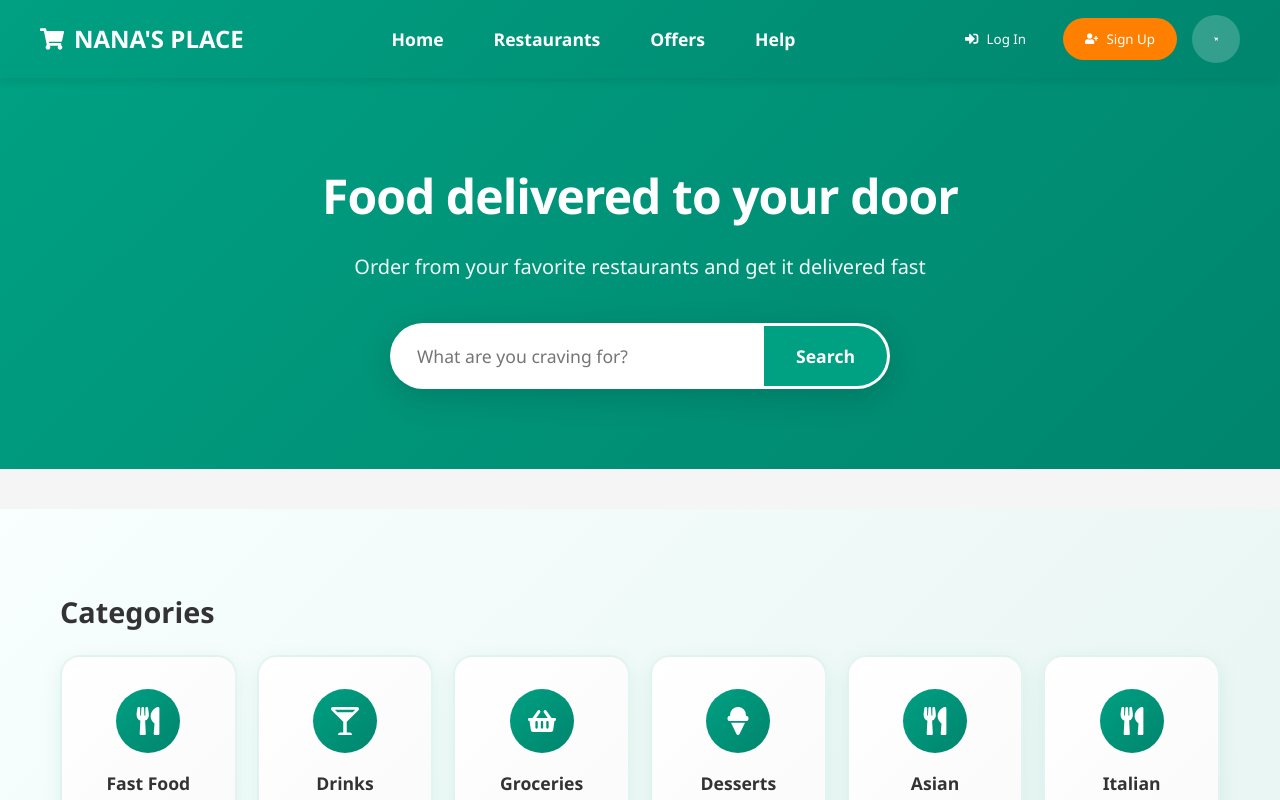
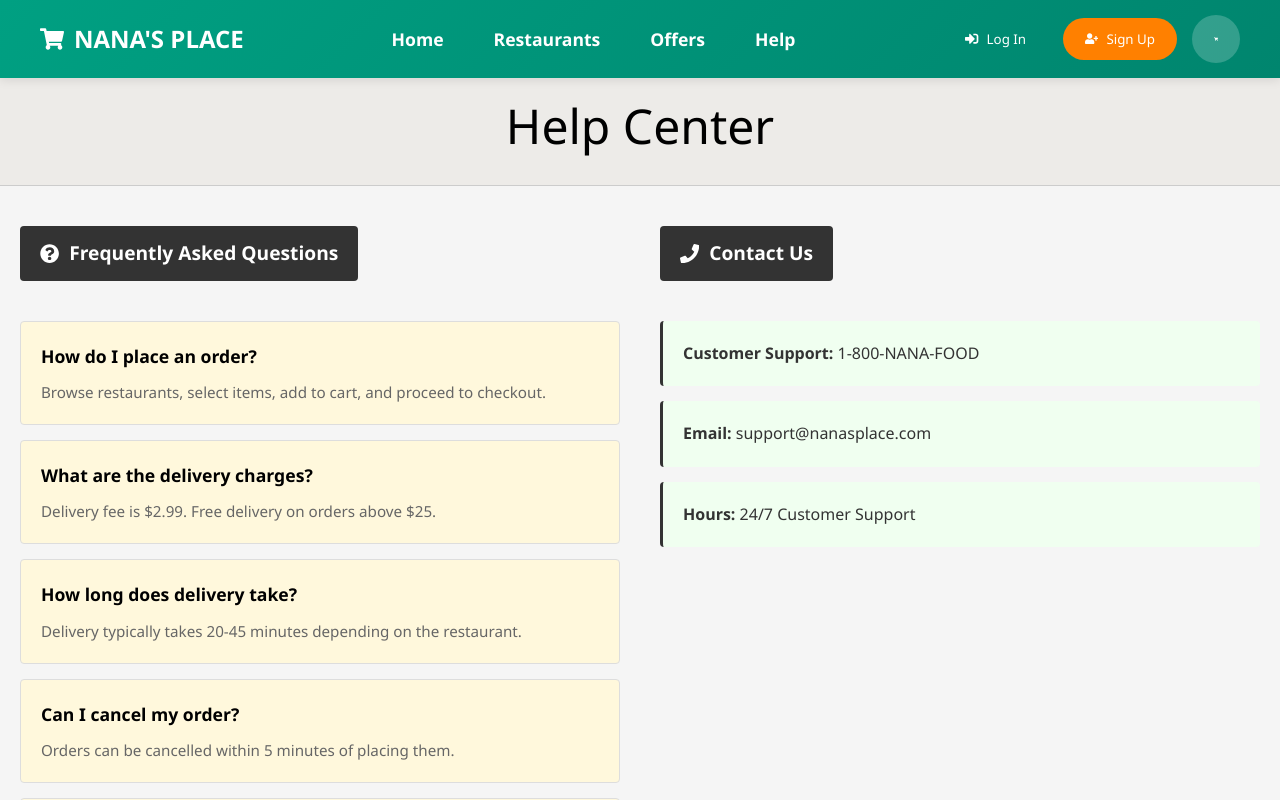
Before and after one commit to annetnyabuto/NANA_PLACE, a React (Vite) app: page / in a window 1280 px wide. Both pictures are taken after a click on the link "Help". Shown: the top 800 px of the page. Built offline with nearby package versions, Linux system fonts and the light colour scheme.

Commit message:
worked on help component

```diff
--- a/src/App.jsx
+++ b/src/App.jsx
@@ -17,6 +17,7 @@ import DessertPage from './components/DessertPage'
 import AsianPage from './components/AsianPage'
 import ItalianPage from './components/ItalianPage'
 import OffersPage from './components/OffersPage'
+import HelpPage from './components/HelpPage'
 
 function App() {
   const { currentPage, showLoginModal, showCart } = useContext(AppContext)
@@ -47,6 +48,8 @@ function App() {
         return <ItalianPage />
       case 'offers':
         return <OffersPage />
+      case 'help':
+        return <HelpPage />
       default:
         return <HomePage />
     }
--- a/src/components/Header.jsx
+++ b/src/components/Header.jsx
@@ -26,7 +26,7 @@ function Header() {
             <li><a href="#" onClick={() => { setCurrentPage('home'); setIsMobileMenuOpen(false); }}>Home</a></li>
             <li><a href="#" onClick={() => { setCurrentPage('map'); setIsMobileMenuOpen(false); }}>Restaurants</a></li>
             <li><a href="#" onClick={() => { setCurrentPage('offers'); setIsMobileMenuOpen(false); }}>Offers</a></li>
-            <li><a href="#" onClick={() => setIsMobileMenuOpen(false)}>Help</a></li>
+            <li><a href="#" onClick={() => { setCurrentPage('help'); setIsMobileMenuOpen(false); }}>Help</a></li>
           </ul>
 
           <div className="mobile-auth">
--- /dev/null
+++ b/src/components/HelpPage.jsx
@@ -0,0 +1,72 @@
+import '../styles/HelpPage.css'
+import { FaQuestionCircle, FaPhone, FaEnvelope, FaShieldAlt, FaFileContract } from 'react-icons/fa'
+
+function HelpPage() {
+  const faqs = [
+    { question: 'How do I place an order?', answer: 'Browse restaurants, select items, add to cart, and proceed to checkout.' },
+    { question: 'What are the delivery charges?', answer: 'Delivery fee is $2.99. Free delivery on orders above $25.' },
+    { question: 'How long does delivery take?', answer: 'Delivery typically takes 20-45 minutes depending on the restaurant.' },
+    { question: 'Can I cancel my order?', answer: 'Orders can be cancelled within 5 minutes of placing them.' },
+    { question: 'What payment methods do you accept?', answer: 'We accept all major credit cards, debit cards, and digital wallets.' }
+  ]
+
+  return (
+    <div className="help-page-full">
+      <div className="help-header">
+        <h2>Help Center</h2>
+      </div>
+
+      <div className="help-sections">
+        <div className="help-section">
+          <h3><FaQuestionCircle /> Frequently Asked Questions</h3>
+          <div className="faq-list">
+            {faqs.map((faq, index) => (
+              <div key={index} className="faq-item">
+                <h4>{faq.question}</h4>
+                <p>{faq.answer}</p>
+              </div>
+            ))}
+          </div>
+        </div>
+
+        <div className="help-section">
+          <h3><FaPhone /> Contact Us</h3>
+          <div className="contact-info">
+            <p><strong>Customer Support:</strong> 1-800-NANA-FOOD</p>
+            <p><strong>Email:</strong> support@nanasplace.com</p>
+            <p><strong>Hours:</strong> 24/7 Customer Support</p>
+          </div>
+        </div>
+
+        <div className="help-section">
+          <h3><FaShieldAlt /> Privacy Policy</h3>
+          <div className="policy-content">
+            <p>We are committed to protecting your privacy. This policy explains how we collect, use, and protect your personal information.</p>
+            <ul>
+              <li>We collect information to provide better services</li>
+              <li>Your data is encrypted and securely stored</li>
+              <li>We never sell your personal information</li>
+              <li>You can request data deletion at any time</li>
+            </ul>
+          </div>
+        </div>
+
+        <div className="help-section">
+          <h3><FaFileContract /> Terms of Service</h3>
+          <div className="terms-content">
+            <p>By using NANA'S PLACE, you agree to these terms:</p>
+            <ul>
+              <li>You must be 18+ to place orders</li>
+              <li>Accurate information must be provided</li>
+              <li>Orders are subject to restaurant availability</li>
+              <li>Refunds processed within 3-5 business days</li>
+              <li>We reserve the right to modify these terms</li>
+            </ul>
+          </div>
+        </div>
+      </div>
+    </div>
+  )
+}
+
+export default HelpPage
--- a/src/components/footer.jsx
+++ b/src/components/footer.jsx
@@ -1,6 +1,9 @@
+import { useContext } from 'react'
+import { AppContext } from '../AppContext'
 import '../styles/Footer.css'
 
 function Footer() {
+  const { setCurrentPage } = useContext(AppContext)
 
   return (
     <footer>
@@ -17,10 +20,10 @@ function Footer() {
           <div className="footer-column">
             <h3>Help</h3>
             <ul>
-              <li><a href="#">Contact Us</a></li>
-              <li><a href="#">FAQs</a></li>
-              <li><a href="#">Privacy Policy</a></li>
-              <li><a href="#">Terms of Service</a></li>
+              <li><a href="#" onClick={() => setCurrentPage('help')}>Contact Us</a></li>
+              <li><a href="#" onClick={() => setCurrentPage('help')}>FAQs</a></li>
+              <li><a href="#" onClick={() => setCurrentPage('help')}>Privacy Policy</a></li>
+              <li><a href="#" onClick={() => setCurrentPage('help')}>Terms of Service</a></li>
             </ul>
           </div>
           <div className="footer-column">
--- /dev/null
+++ b/src/styles/HelpPage.css
@@ -0,0 +1,141 @@
+.help-page-full {
+  display: grid;
+  grid-template-rows: auto 1fr;
+  min-height: 100vh;
+  width: 100%;
+  margin: 0;
+  padding: 0;
+}
+
+.help-header {
+  background: #e9e6e2b0;
+  color: #000;
+  padding: 10px 15px;
+  text-align: center;
+  border-bottom: 1px solid #ccc;
+  width: 100%;
+}
+
+.help-header h2 {
+  font-size: 3rem;
+  margin-bottom: 10px;
+  font-weight: 300;
+}
+
+.help-sections {
+  display: grid;
+  grid-template-columns: 1fr 1fr;
+  gap: 40px;
+  padding: 40px 20px;
+  align-items: start;
+}
+
+.help-section {
+  background: transparent;
+  padding: 0;
+}
+
+.help-section h3 {
+  background: #333;
+  color: white;
+  padding: 12px 20px;
+  border-radius: 4px;
+  display: inline-flex;
+  align-items: center;
+  gap: 10px;
+  font-size: 1.2rem;
+  margin-bottom: 20px;
+}
+
+.contact-info {
+  margin-top: 20px;
+}
+
+.contact-info p {
+  background: #f0fff0;
+  color: #333;
+  padding: 20px;
+  border-radius: 4px;
+  margin-bottom: 15px;
+  text-align: left;
+  border-left: 3px solid #333;
+}
+
+.faq-list {
+  margin-top: 20px;
+}
+
+.faq-item {
+  background: #fff8dc;
+  padding: 20px;
+  border-radius: 4px;
+  border: 1px solid #ddd;
+  margin-bottom: 15px;
+}
+
+.faq-item:hover {
+  transform: translateY(-5px);
+}
+
+.faq-item h4 {
+  font-size: 1.1rem;
+  margin-bottom: 10px;
+  color: #000;
+  font-weight: 600;
+}
+
+.faq-item p {
+  color: #666;
+  line-height: 1.6;
+  font-size: 0.95rem;
+}
+
+.policy-content, .terms-content {
+  background: #f0f8ff;
+  padding: 25px;
+  border-radius: 4px;
+  margin-top: 20px;
+  border: 1px solid #ddd;
+}
+
+.policy-content p, .terms-content p {
+  color: #333;
+  margin-bottom: 15px;
+  line-height: 1.6;
+}
+
+.policy-content ul, .terms-content ul {
+  padding-left: 20px;
+  margin-bottom: 15px;
+}
+
+.policy-content li, .terms-content li {
+  color: #666;
+  margin-bottom: 8px;
+  line-height: 1.5;
+}
+
+@media (max-width: 768px) {
+  .help-sections {
+    grid-template-columns: 1fr;
+    gap: 20px;
+    padding: 20px 15px;
+  }
+
+  .help-header {
+    padding: 40px 15px;
+  }
+
+  .help-header h2 {
+    font-size: 2.2rem;
+  }
+
+  .help-icon {
+    font-size: 3rem;
+  }
+
+  .help-section h3 {
+    font-size: 1.1rem;
+    padding: 12px 20px;
+  }
+}
```
